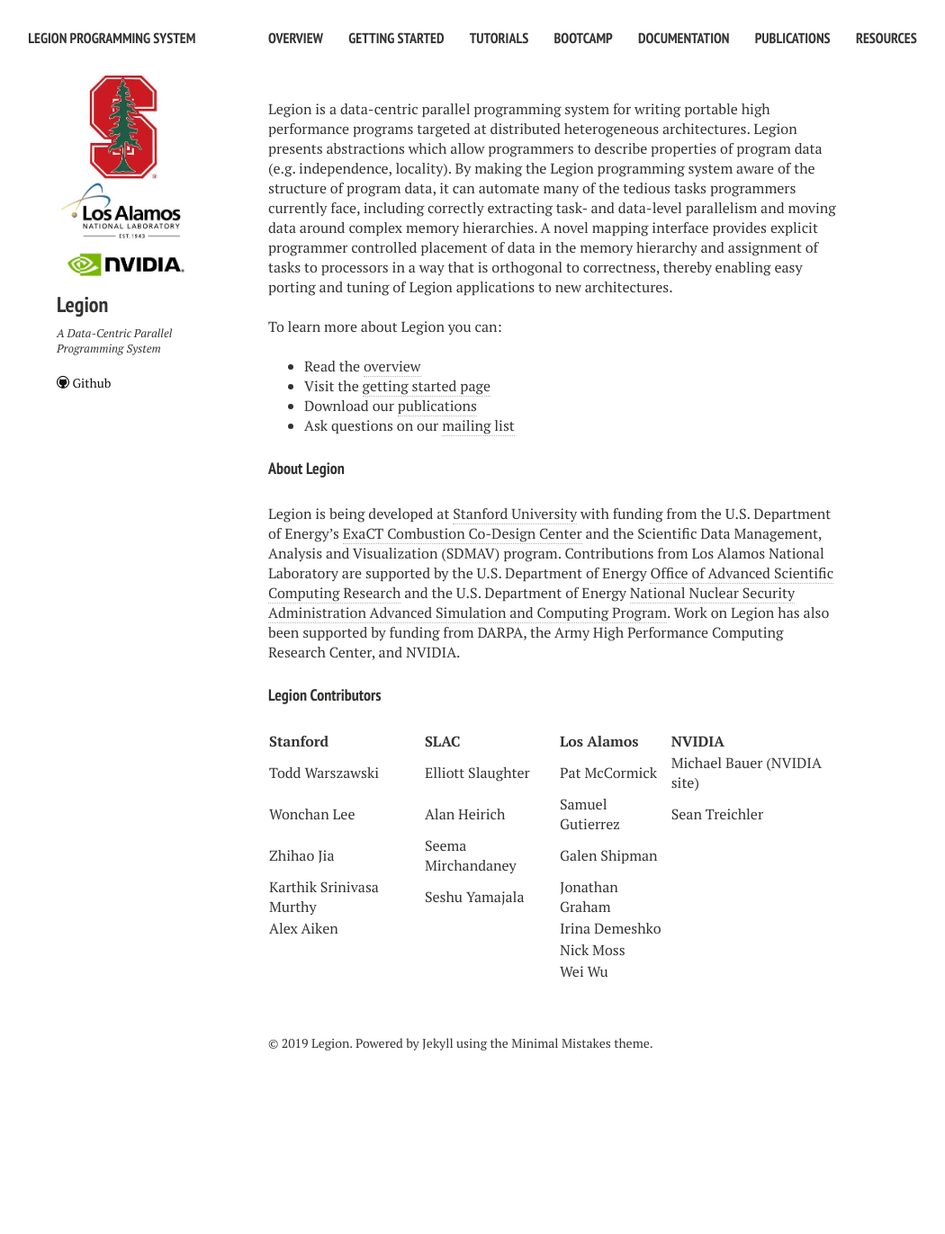
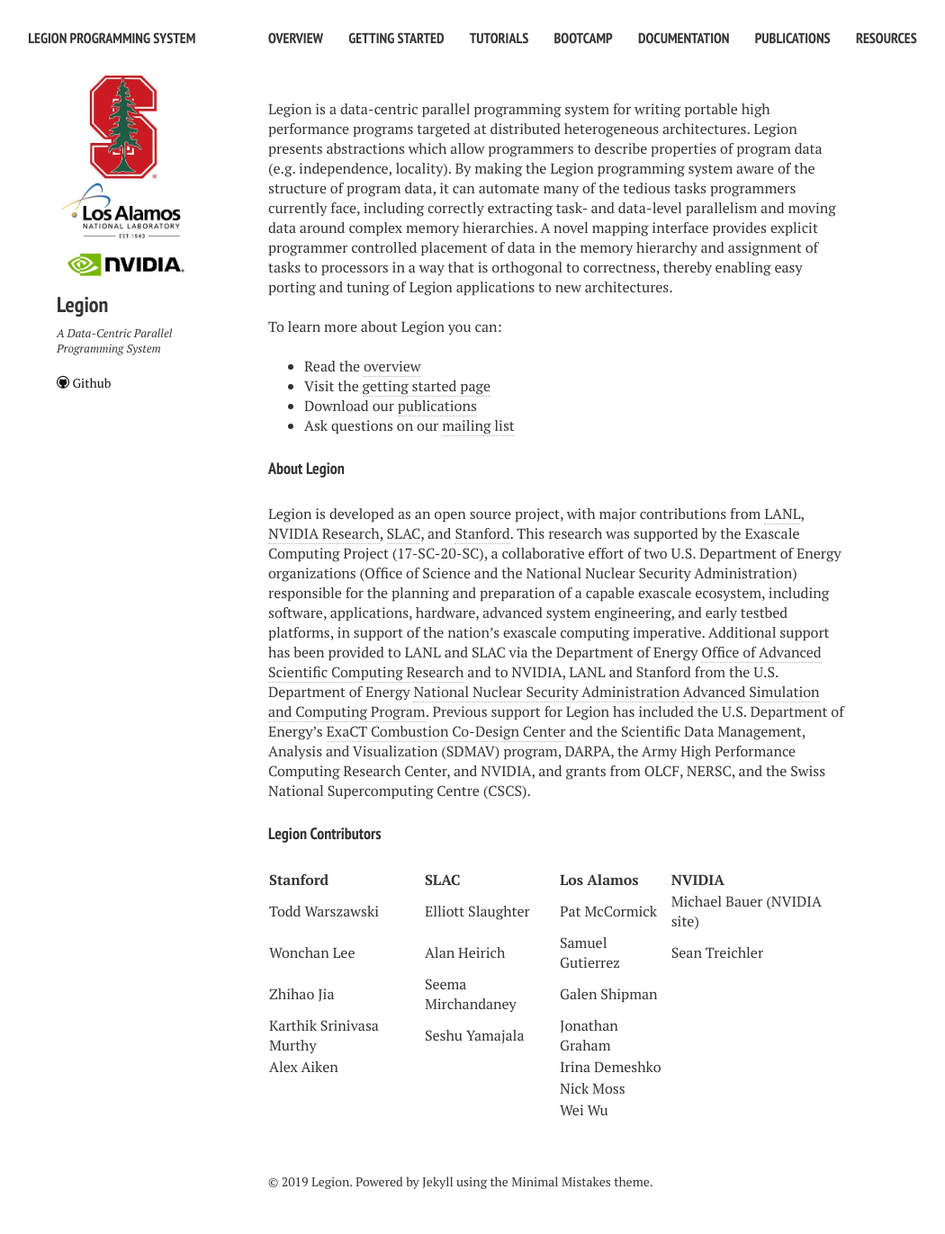
Before and after one commit to apryakhin/legion.stanford.edu, a Jekyll site: the page built from index.md, in a window 1280 px wide. Shown: the whole page at 90% size, without its empty margins (22-1072 px from the left). Built offline with Jekyll 4.4.1, drawn with Linux system fonts in a browser that asks for light colours; nearby versions of some CDN libraries; before the commit the page ends 1218 px from its top, so only the background shows below that.

Commit message:
Update Legion acknowledgments.

```diff
--- a/index.md
+++ b/index.md
@@ -27,13 +27,28 @@ To learn more about Legion you can:
 
 #### About Legion ####
 
-Legion is being developed at [Stanford University](http://stanford.edu) with funding from the U.S. Department of Energy's [ExaCT Combustion Co-Design Center](http://exactcodesign.org/) and the Scientific Data Management, Analysis and Visualization (SDMAV) program.
-Contributions from Los Alamos National Laboratory are supported by the U.S. Department
-of Energy [Office of Advanced Scientific Computing Research](http://science.energy.gov/ascr)
-and the U.S. Department of Energy
-[National Nuclear Security Administration Advanced Simulation and Computing Program](http://nnsa.energy.gov/asc).
-Work on Legion has also been supported by funding from DARPA, the Army
-High Performance Computing Research Center, and NVIDIA.
+Legion is developed as an open source project, with major
+contributions from [LANL](https://www.lanl.gov/),
+[NVIDIA Research](https://www.nvidia.com/en-us/research/),
+[SLAC](https://www6.slac.stanford.edu/), and
+[Stanford](https://www.stanford.edu/). This research was supported by
+the Exascale Computing Project (17-SC-20-SC), a collaborative effort
+of two U.S. Department of Energy organizations (Office of Science and
+the National Nuclear Security Administration) responsible for the
+planning and preparation of a capable exascale ecosystem, including
+software, applications, hardware, advanced system engineering, and
+early testbed platforms, in support of the nation’s exascale computing
+imperative. Additional support has been provided to LANL and SLAC via
+the Department of Energy [Office of Advanced Scientific Computing
+Research](http://science.energy.gov/ascr) and to NVIDIA, LANL and
+Stanford from the U.S. Department of Energy [National Nuclear Security
+Administration Advanced Simulation and Computing
+Program](http://nnsa.energy.gov/asc). Previous support for Legion has
+included the U.S. Department of Energy's [ExaCT Combustion Co-Design
+Center](http://exactcodesign.org/) and the Scientific Data Management,
+Analysis and Visualization (SDMAV) program, DARPA, the Army High
+Performance Computing Research Center, and NVIDIA, and grants from
+OLCF, NERSC, and the Swiss National Supercomputing Centre (CSCS).
 
 #### Legion Contributors ####
 
```
